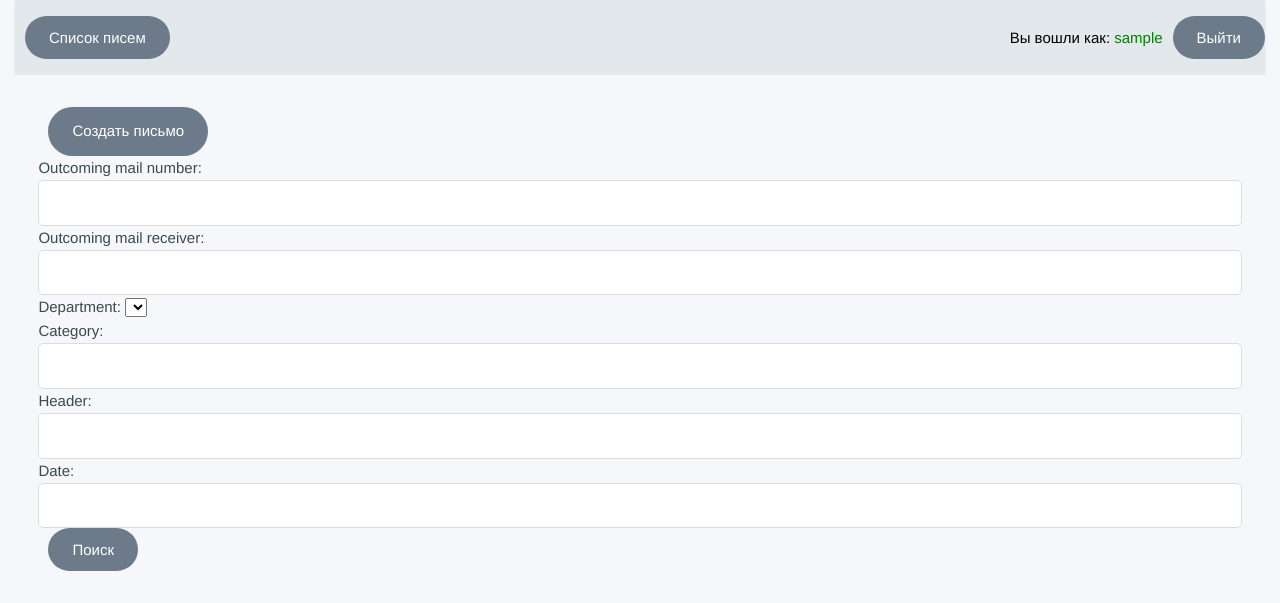
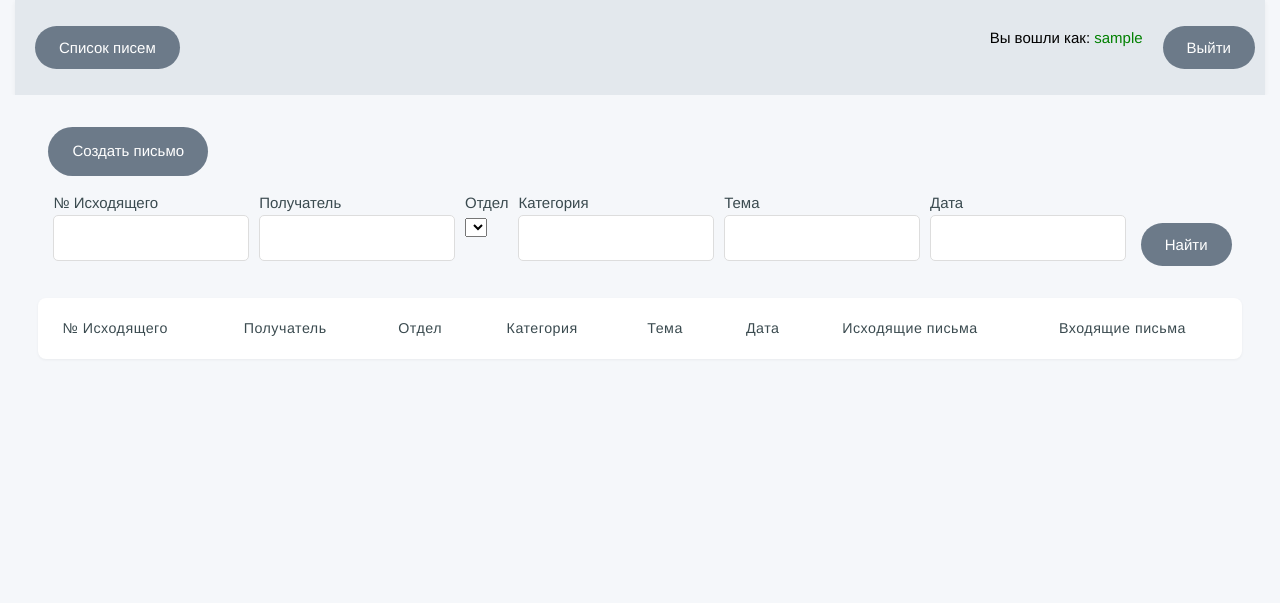
Before and after one commit to vestrik/django_correspondence, a Django app: page /correspondence_list/ in a window 1280 px wide. Shown: the top 603 px of the page. Run offline with Django 5.2, Linux system fonts and the light colour scheme; the visitor is signed in with stand-in values (Sample User, id 1); data comes from the database, SQL or seed files in the repository; data that the repository does not hold is empty; some libraries are stand-ins or nearby versions.

Commit message:
Доработана форма поиска

```diff
--- a/correspondence/assets/css/styles.css
+++ b/correspondence/assets/css/styles.css
@@ -171,3 +171,21 @@
     display: flex;
     justify-content: center;
   }
+
+  .all-filter-elements {
+    display: flex;
+  }
+
+  .filter-elem {
+    margin: 5px;
+  }
+
+  form {
+    margin: 10px;
+  }
+
+  .filter-btn {
+    display: flex;
+    flex-direction: column;
+    justify-content: flex-end;
+  }
--- a/correspondence/correspondence_list/templates/correspondence_list/correspondence_list.html
+++ b/correspondence/correspondence_list/templates/correspondence_list/correspondence_list.html
@@ -6,12 +6,39 @@
 </div>
 
 <div>
-    <form method="get">
-            {{ correspondence_filter.form }}
-        <button class="btn" type="submit">Поиск</button>
+    <form class="filter-form" method="get">
+        <div class="all-filter-elements">
+            <div class="filter-elem">
+                <div class="filter-label">№ Исходящего</div>
+                <div class="filter-object">{{ correspondence_filter.form.outcoming_mail_number }}</div>
+            </div>
+            <div class="filter-elem">
+                <div class="filter-label">Получатель</div>
+                <div class="filter-object">{{ correspondence_filter.form.outcoming_mail_receiver }}</div>
+            </div>
+            <div class="filter-elem">
+                <div class="filter-label">Отдел</div>
+                <div class="filter-object">{{ correspondence_filter.form.department }}</div>
+            </div>
+            <div class="filter-elem">
+                <div class="filter-label">Категория</div>
+                <div class="filter-object">{{ correspondence_filter.form.category }}</div>
+            </div>
+            <div class="filter-elem">
+                <div class="filter-label">Тема</div>
+                <div class="filter-object">{{ correspondence_filter.form.header }}</div>
+            </div>
+            <div class="filter-elem">
+                <div class="filter-label">Дата</div>
+                <div class="filter-object">{{ correspondence_filter.form.date }}</div>
+            </div>
+            <div class="filter-btn">
+                <button class="btn" type="submit">Найти</button>
+            </div>
+
+        </div>
     </form>
 </div>
-
 
 
 <div class="correspondence_list">
```
